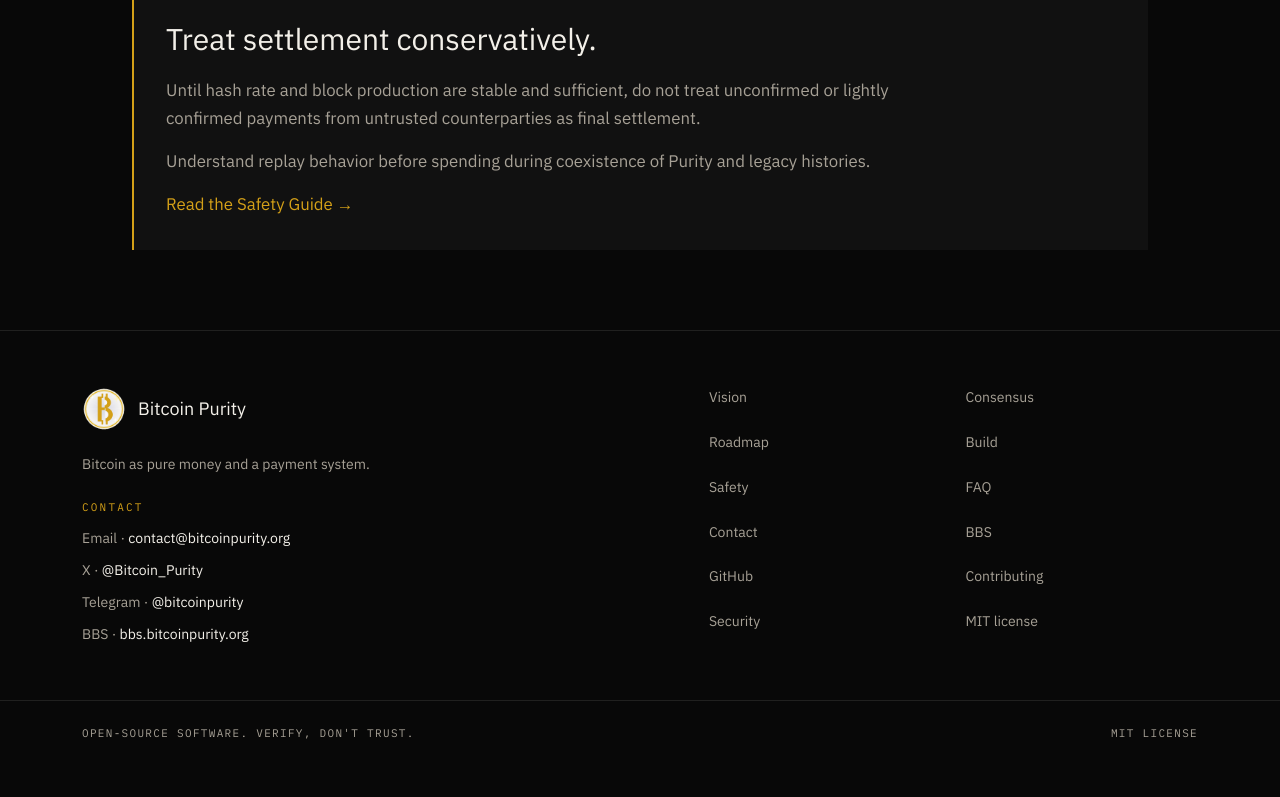
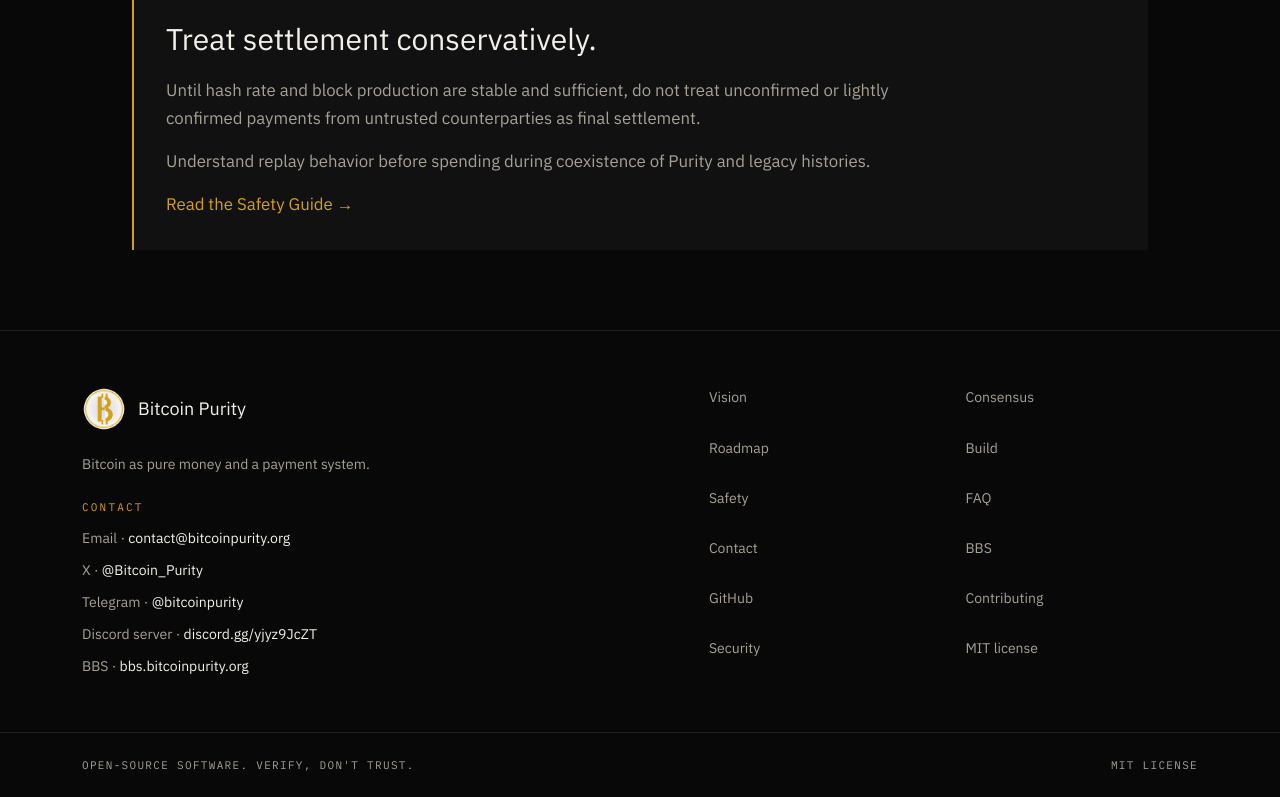
Before and after one commit to BitcoinPurity/website, a Next.js app: page /users in a window 1280 px wide. Shown: the part 3357-4154 px from the top of the page. Before the commit the page ends 4122 px from the top, so only its background shows below. Built offline with nearby package versions, Linux system fonts and the light colour scheme.

Commit message:
Add Discord and BBS links to Contact

```diff
--- a/input/requirements.md
+++ b/input/requirements.md
@@ -1,4 +1,10 @@
 # 网站需求
+
+## Contact 社区链接
+
+- 首页 Contact 和全站页脚 Contact 添加 Discord server：`https://discord.gg/yjyz9JcZT`。
+- 同一位置提供 BBS：`https://bbs.bitcoinpurity.org/`，保留已有入口并统一 Contact 链接地址。
+- 英文、简体中文与正体中文页面均显示上述外部链接。
 
 ## BBS 分类与版块 slug 地址
 
--- a/src/components/Footer.tsx
+++ b/src/components/Footer.tsx
@@ -60,6 +60,16 @@
                 className="text-ink hover:text-gold"
               >
                 {CONTACT.telegram}
+              </ExternalLink>
+            </p>
+            <p>
+              <span className="text-muted">Discord server · </span>
+              <ExternalLink
+                locale={locale}
+                href={CONTACT.discordHref}
+                className="text-ink hover:text-gold"
+              >
+                {CONTACT.discord}
               </ExternalLink>
             </p>
             <p>
--- a/src/components/home/HomePage.tsx
+++ b/src/components/home/HomePage.tsx
@@ -701,6 +701,20 @@
             </div>
             <div>
               <dt className="font-mono text-[11px] tracking-[0.2em] text-gold uppercase">
+                Discord server
+              </dt>
+              <dd className="mt-3">
+                <ExternalLink
+                  locale={locale}
+                  href={CONTACT.discordHref}
+                  className="text-lg text-ink hover:text-gold"
+                >
+                  {CONTACT.discord}
+                </ExternalLink>
+              </dd>
+            </div>
+            <div>
+              <dt className="font-mono text-[11px] tracking-[0.2em] text-gold uppercase">
                 {t("BBS")}
               </dt>
               <dd className="mt-3">
--- a/src/content/links.ts
+++ b/src/content/links.ts
@@ -8,8 +8,10 @@
   xHref: "https://x.com/Bitcoin_Purity",
   telegram: "@bitcoinpurity",
   telegramHref: "https://t.me/bitcoinpurity",
+  discord: "discord.gg/yjyz9JcZT",
+  discordHref: "https://discord.gg/yjyz9JcZT",
   bbs: "bbs.bitcoinpurity.org",
-  bbsHref: "https://bbs.bitcoinpurity.org",
+  bbsHref: "https://bbs.bitcoinpurity.org/",
 } as const;
 
 export const SERVICES = {
```
Also changed, not shown: 7 other files (tests, documents, lock files or other folders).
